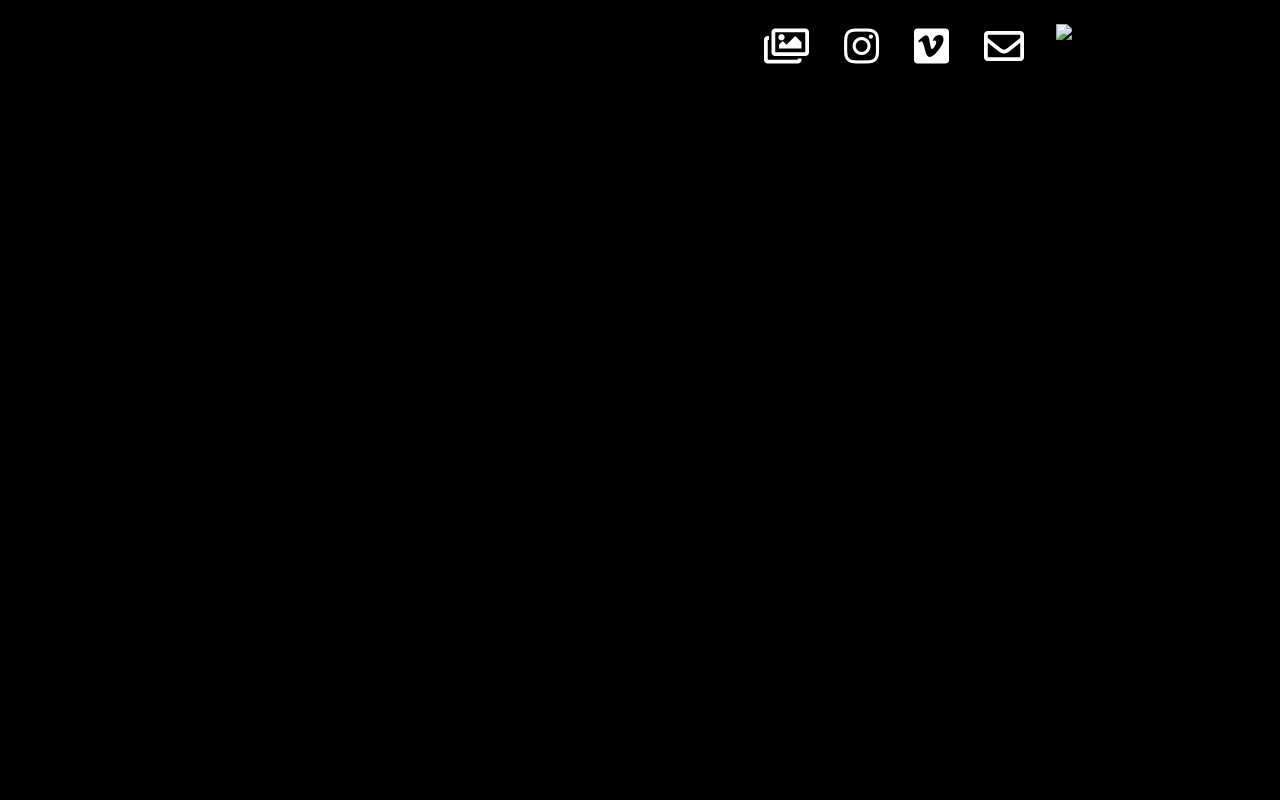
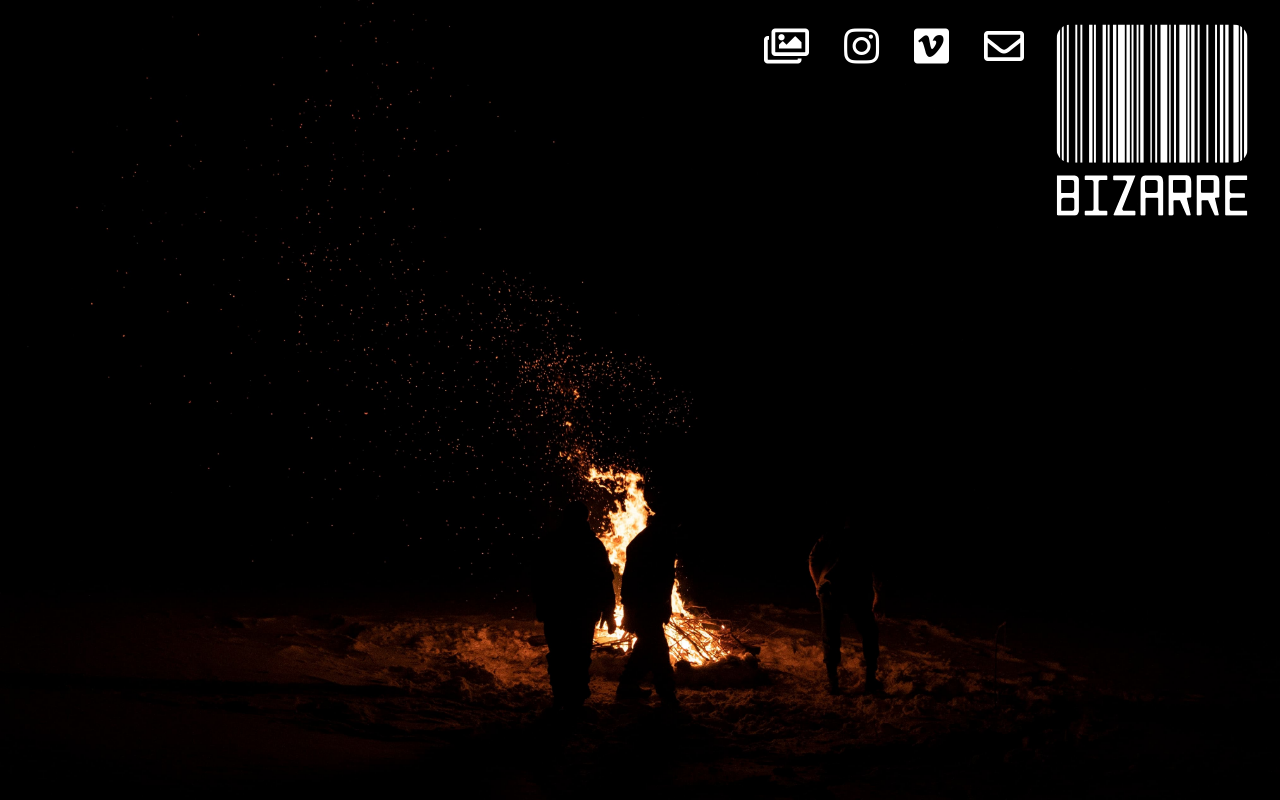
Before and after one commit to amarinelli/bizarre, a plain HTML site: page public/index.html in a window 1280 px wide. Drawn offline with Linux system fonts and the light colour scheme; the site is published under a folder, as on GitHub Pages, so addresses that start at the root find nothing.

Commit message:
Image path updates

```diff
--- a/public/index.html
+++ b/public/index.html
@@ -58,7 +58,7 @@
         <i class="far fa-envelope last"></i>
     </div>
     <div class="image">
-        <img class="logo" src="/public/images/bizarre_white.svg" alt="Logo">
+        <img class="logo" src="images/bizarre_white.svg" alt="Logo">
     </div>
 
 </body>
--- a/public/style/main.css
+++ b/public/style/main.css
@@ -1,6 +1,6 @@
 html {
   height: 100%;
-  background: url("/public/images/fire.jpg") no-repeat center center;
+  background: url("../images/fire.jpg") no-repeat center center;
   background-size: cover;
   background-color: black;
 }
```
